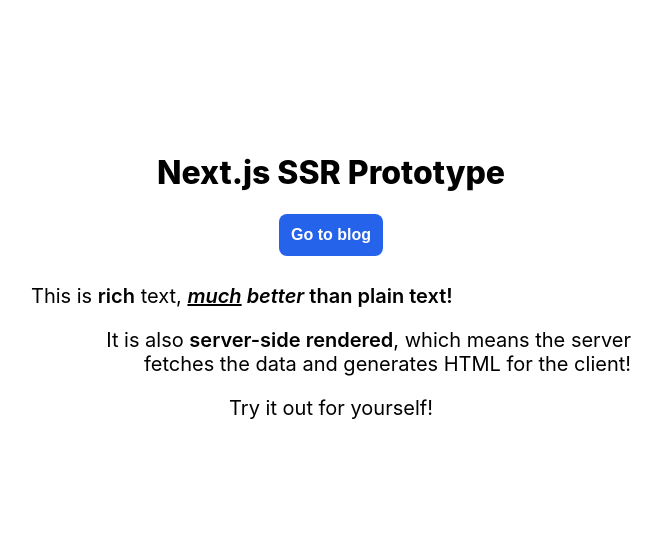
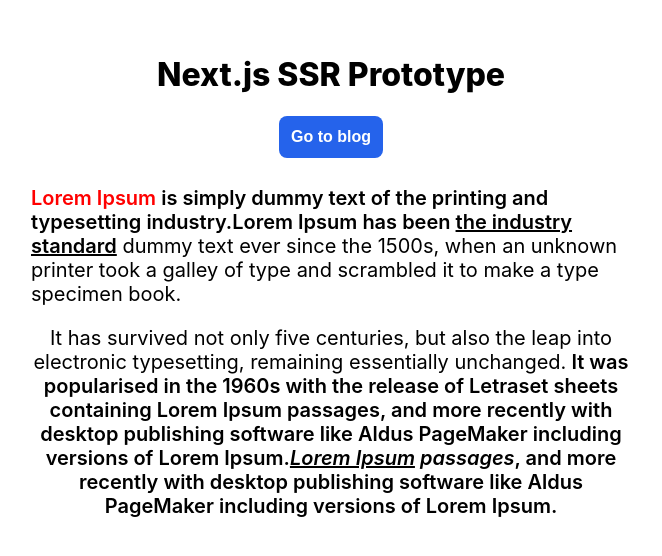
Before and after one commit to zijizhu/next-go-ssr, a Next.js app in the folder frontend/: page / in a window 1280 px wide. Shown: the part 110-666 px from the top of the page, without its empty margins (309-971 px from the left). Built offline with nearby package versions, Linux system fonts and the light colour scheme.

Commit message:
added support for links

```diff
--- a/frontend/src/components/Blog.tsx
+++ b/frontend/src/components/Blog.tsx
@@ -1,5 +1,6 @@
 import styled from 'styled-components'
 import type { Element, TextStyle } from '../types'
+import Link from 'next/link'
 
 interface ParagraphStyle {
   align?: 'left' | 'right' | 'center'
@@ -10,6 +11,10 @@
   font-style: ${(props) => (props.italic ? 'italic' : 'normal')};
   text-decoration-line: ${(props) => (props.underline ? 'underline' : 'none')};
 `
+const StyledLink = styled.span`
+  color: red;
+`
+
 const ImagePlaceholder = styled.div`
   width: 200px;
   height: 200px;
@@ -33,7 +38,15 @@
     <ParagraphBlock align={element.align}>
       {element.children.map(({ text, link, ...textStyle }, idx) => (
         <Text key={idx} {...textStyle}>
-          {text}
+          {link ? (
+            <StyledLink>
+              <Link href={link} passHref>
+                {text}
+              </Link>
+            </StyledLink>
+          ) : (
+            <>{text}</>
+          )}
         </Text>
       ))}
     </ParagraphBlock>
--- a/frontend/src/pages/index.tsx
+++ b/frontend/src/pages/index.tsx
@@ -43,31 +43,45 @@
   {
     type: 'paragraph',
     children: [
-      { text: 'This is ' },
-      { text: 'rich', bold: true },
-      { text: ' text, ' },
-      { text: 'much', italic: true, underline: true, bold: true },
-      { text: ' better', italic: true, bold: true },
-      { text: ' than plain text!', bold: true }
-    ]
-  },
-  {
-    type: 'paragraph',
-    align: 'right',
-    children: [
+      { text: 'Lorem Ipsum', bold: true, link: 'https://www.lipsum.com/' },
       {
-        text: 'It is also '
+        text: ' is simply dummy text of the printing and typesetting industry.',
+        bold: true
       },
-      { text: 'server-side rendered', bold: true },
+      { text: 'Lorem Ipsum has been ', bold: true },
+      { text: 'the industry standard', underline: true, bold: true },
       {
-        text: ', which means the server fetches the data and generates HTML for the client!'
+        text: ' dummy text ever since the 1500s, when an unknown printer took a galley of type and scrambled it to make a type specimen book.'
       }
     ]
   },
   {
     type: 'paragraph',
     align: 'center',
-    children: [{ text: 'Try it out for yourself!' }]
+    children: [
+      {
+        text: 'It has survived not only five centuries, but also the leap into electronic typesetting, remaining essentially unchanged.'
+      },
+      {
+        text: ' It was popularised in the 1960s with the release of Letraset sheets containing Lorem Ipsum passages, and more recently with desktop publishing software like Aldus PageMaker including versions of Lorem Ipsum.',
+        bold: true
+      },
+      {
+        text: 'Lorem Ipsum',
+        bold: true,
+        italic: true,
+        underline: true
+      },
+      {
+        text: ' passages',
+        bold: true,
+        italic: true
+      },
+      {
+        text: ', and more recently with desktop publishing software like Aldus PageMaker including versions of Lorem Ipsum.',
+        bold: true
+      }
+    ]
   }
 ]
 
```
Also changed, not shown: frontend/src/types.ts (+13 -13 lines).
